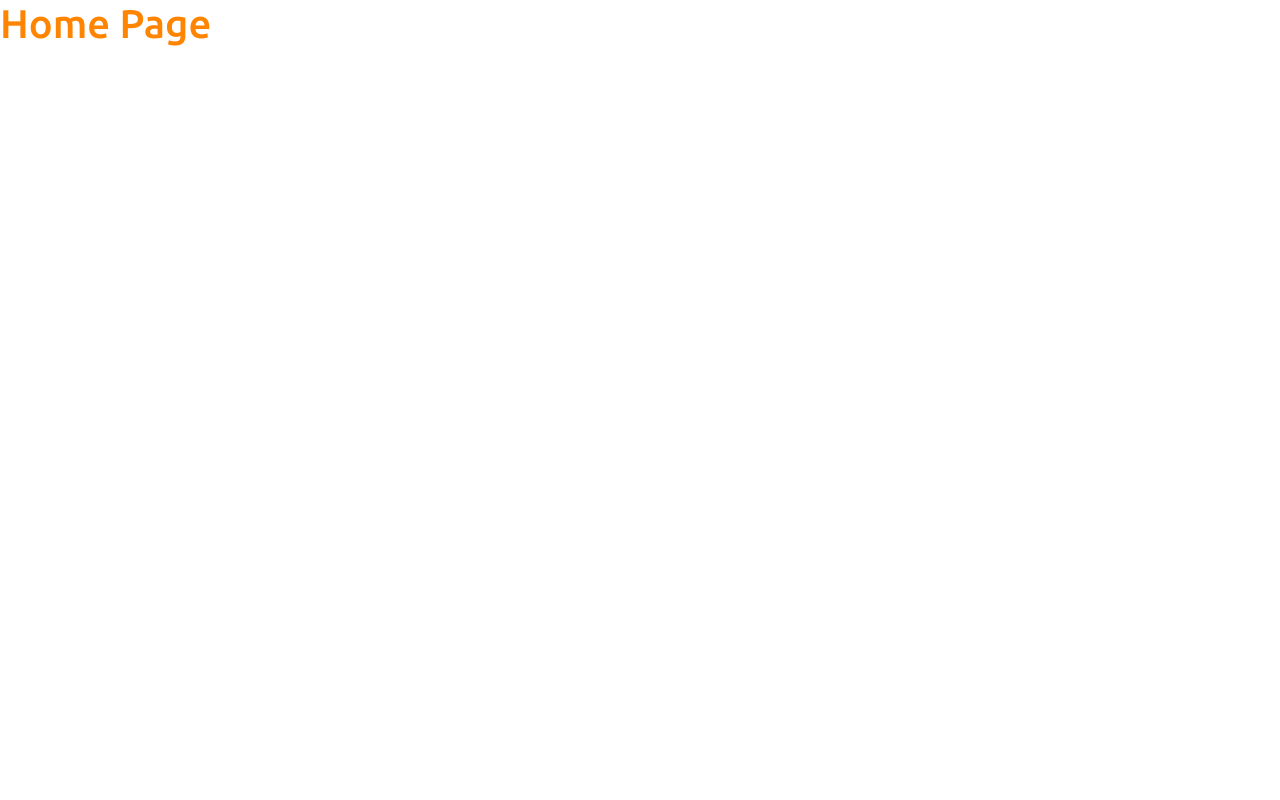
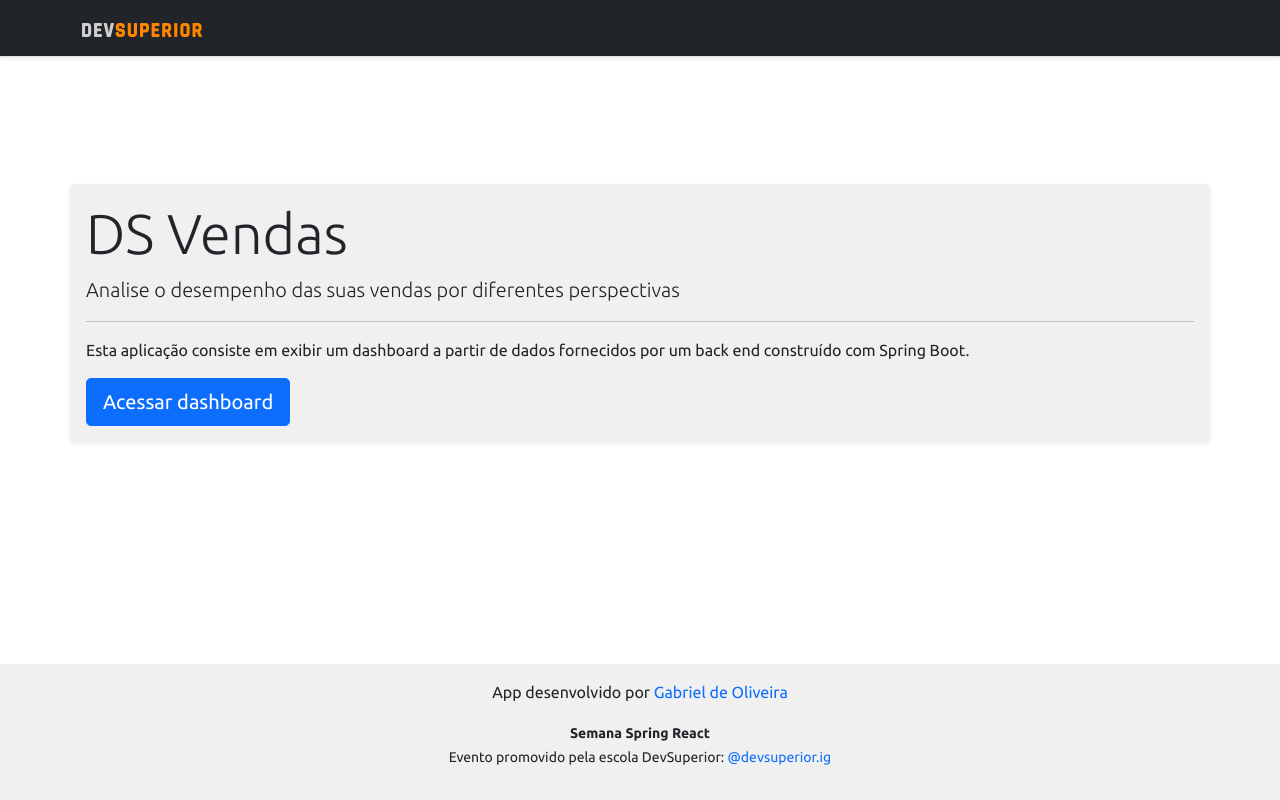
Before and after one commit to gabriel-olv/sds5, a React (Create React App) app in the folder frontend/: page / in a window 1280 px wide. Built offline with nearby package versions, Linux system fonts and the light colour scheme.

Commit message:
Home, navigation

```diff
--- a/frontend/src/assets/css/styles.css
+++ b/frontend/src/assets/css/styles.css
@@ -6,6 +6,7 @@
 html, body {
     height: 100%;
     font-family: "Ubuntu", sans-serif;
+    font-size: 12pt
 }
 
 #root {
@@ -30,3 +31,7 @@
 .text-primary {
     color: var(--color-primary) !important;
 }
+
+.bg-my-light {
+    background-color: #f0f0f0;
+}
--- a/frontend/src/components/Footer/inidex.tsx
+++ b/frontend/src/components/Footer/index.tsx
@@ -1,6 +1,6 @@
 const Footer = () => {
     return (
-        <footer className="footer mt-auto py-3 bg-light">
+        <footer className="footer mt-auto py-3 bg-my-light">
             <div className="container">
                 <p className="text-dark">App desenvolvido por <a style={{ textDecoration: "none" }} href="https://github.com/gabriel-olv" target="_blank" rel="noreferrer">Gabriel de Oliveira</a></p>
                 <p className="text-dark"><small><strong>Semana Spring React</strong><br />
--- a/frontend/src/components/Navbar/index.tsx
+++ b/frontend/src/components/Navbar/index.tsx
@@ -1,11 +1,14 @@
 import ImgDsDark from 'assets/imgs/ds-dark.svg';
+import { Link } from 'react-router-dom';
 
 const Navbar = () => {
     return (
         <div className="d-flex flex-column flex-md-row align-items-center p-3 px-md-4 mb-3 bg-dark border-bottom shadow-sm">
             <div className="container">
                 <nav className="my-2 my-md-0 mr-md-3">
-                    <img src={ImgDsDark} alt="DevSuperior" width="120" />
+                    <Link to='/'>
+                        <img src={ImgDsDark} alt="DevSuperior" width="120" />
+                    </Link>
                 </nav>
             </div>
         </div>
--- a/frontend/src/pages/Dashboard/index.tsx
+++ b/frontend/src/pages/Dashboard/index.tsx
@@ -1,7 +1,7 @@
 import BarChart from "components/BarChart";
 import DataTable from "components/DataTable";
 import DonutChart from "components/DonutChart";
-import Footer from "components/Footer/inidex";
+import Footer from "components/Footer";
 import Navbar from "components/Navbar";
 
 const Dashboard = () => {
--- a/frontend/src/pages/Home/index.tsx
+++ b/frontend/src/pages/Home/index.tsx
@@ -1,8 +1,22 @@
+import Footer from 'components/Footer';
+import Navbar from 'components/Navbar'
+import { Link } from 'react-router-dom';
+
 const Home = () => {
     return (
-        <div>
-            <h1 className="text-primary">Home Page</h1>
+        <>
+        <Navbar />
+        <div className="container bg-my-light d-block p-3 m-auto shadow-sm rounded">
+            <div className="jumbotron">
+                <h1 className="display-4">DS Vendas</h1>
+                <p className="lead">Analise o desempenho das suas vendas por diferentes perspectivas</p>
+                <hr />
+                <p>Esta aplicação consiste em exibir um dashboard a partir de dados fornecidos por um back end construído com Spring Boot.</p>
+            </div>
+            <Link className="btn btn-primary btn-lg" to='/dashboard'>Acessar dashboard</Link>
         </div>
+        <Footer />
+        </>
     );
 }
 
```
